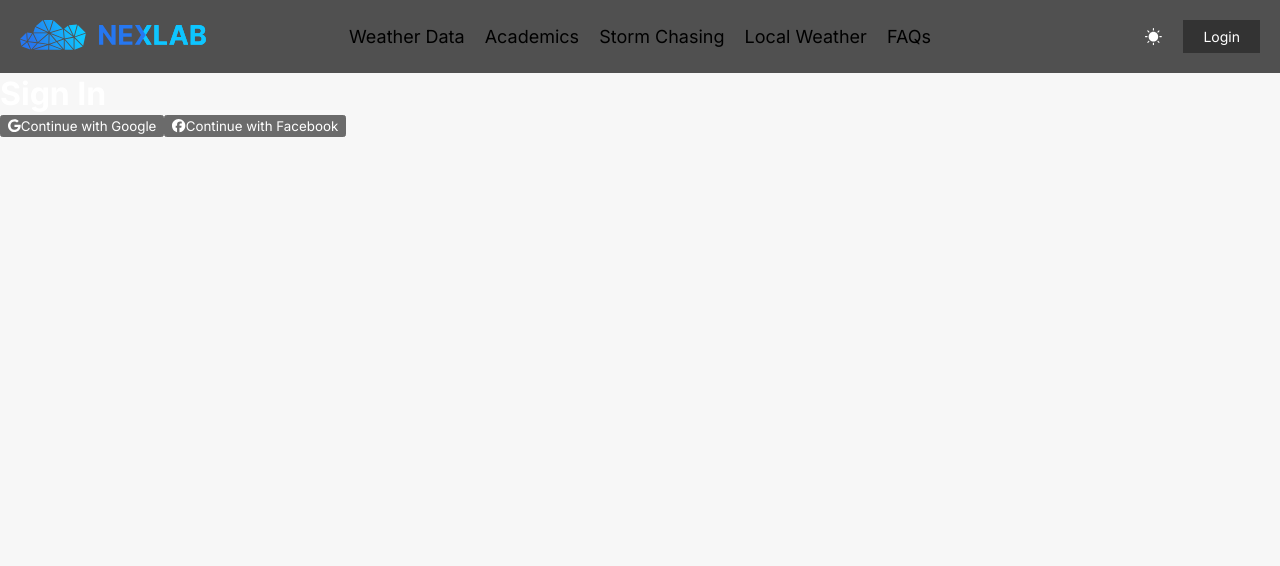
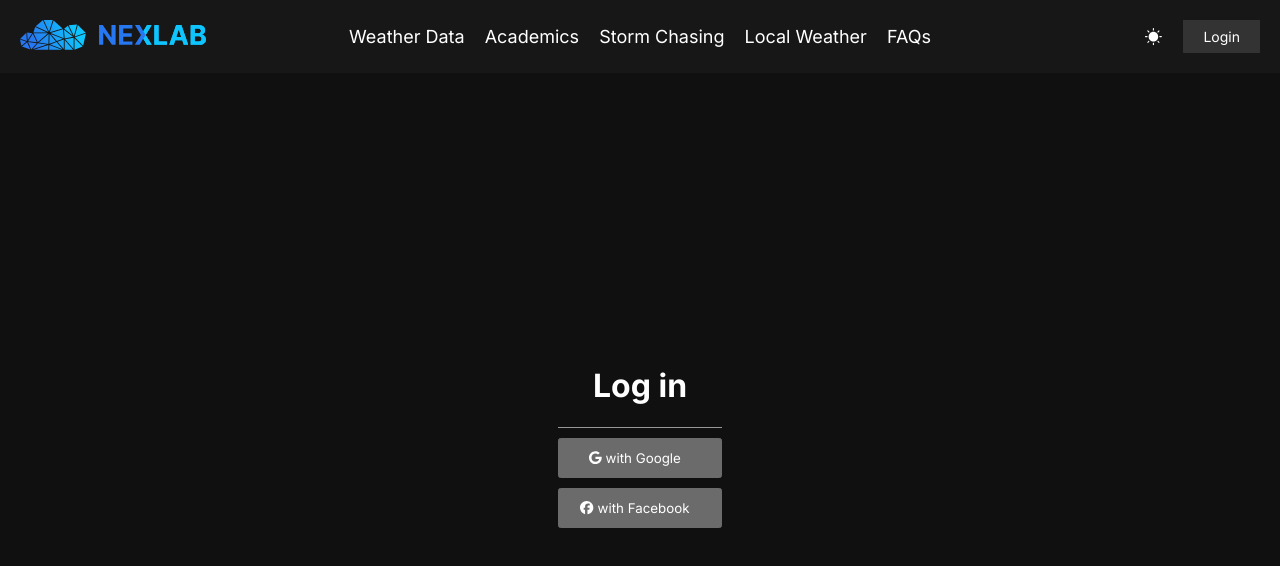
Before and after one commit to Panguino/NexLab_Client, a Next.js app: page /login in a window 1280 px wide. Shown: the top 566 px of the page. Built offline with nearby package versions, Linux system fonts and the light colour scheme; no server answers.

Commit message:
lightmode darkmode improvements

```diff
--- a/src/app/login/page.tsx
+++ b/src/app/login/page.tsx
@@ -1,13 +1,7 @@
-import { FacebookSignInButton, GoogleSignInButton } from '@/components/elements/AuthButtons/AuthButtons'
+import { Login } from '@/components/blocks/Login/Login'
 
 const Page = () => {
-	return (
-		<div>
-			<h1>Sign In</h1>
-			<GoogleSignInButton />
-			<FacebookSignInButton />
-		</div>
-	)
+	return <Login />
 }
 
 export default Page
--- /dev/null
+++ b/src/components/blocks/Login/Login.module.scss
@@ -0,0 +1,24 @@
+.Login {
+  display: flex;
+  flex-grow: 1;
+  justify-content: center;
+  align-items: center;
+  flex-direction: column;
+}
+.box {
+  h1 {
+    text-align: center;
+    padding: 20px 0;
+    border-bottom: 1px solid var(--color-grey8);
+  }
+  button {
+    padding: 10px 20px;
+    display: block;
+    margin-top: 10px;
+    width: 100%;
+    cursor: pointer;
+    span {
+      padding-right: 10px;
+    }
+  }
+}
--- /dev/null
+++ b/src/components/blocks/Login/Login.tsx
@@ -0,0 +1,15 @@
+import { FacebookSignInButton, GoogleSignInButton } from '@/components/elements/AuthButtons/AuthButtons'
+
+import styles from './Login.module.scss'
+
+export const Login = () => {
+	return (
+		<div className={styles.Login}>
+			<div className={styles.box}>
+				<h1>Log in</h1>
+				<GoogleSignInButton />
+				<FacebookSignInButton />
+			</div>
+		</div>
+	)
+}
--- a/src/components/elements/AuthButtons/AuthButtons.tsx
+++ b/src/components/elements/AuthButtons/AuthButtons.tsx
@@ -12,7 +12,7 @@ export function GoogleSignInButton() {
 	return (
 		<button onClick={handleClick}>
 			<FontAwesomeIcon icon={faGoogle} />
-			<span>Continue with Google</span>
+			<span> with Google</span>
 		</button>
 	)
 }
@@ -24,7 +24,7 @@ export function FacebookSignInButton() {
 	return (
 		<button onClick={handleClick}>
 			<FontAwesomeIcon icon={faFacebook} />
-			<span>Continue with Facebook</span>
+			<span> with Facebook</span>
 		</button>
 	)
 }
--- a/src/components/layout/Navigation/Navigation.module.scss
+++ b/src/components/layout/Navigation/Navigation.module.scss
@@ -3,7 +3,7 @@
   padding: 20px;
   display: flex;
   justify-content: space-between;
-  background-color: var(--color-white-grey15);
+  background-color: var(--color-white-grey19);
   transition: var(--themeChange);
   position: fixed;
   z-index: 100;
@@ -32,6 +32,7 @@
   a {
     text-decoration: none;
     transition: color 0.2s ease;
+    color: var(--color-black-white);
     &:hover {
       color: #2677f0;
       text-decoration: none;
--- a/src/styles/global.scss
+++ b/src/styles/global.scss
@@ -80,7 +80,6 @@ body {
   padding: 0;
   height: 100%;
   min-height: 100%;
-  background-color: var(--color-grey0-grey20);
 }
 body {
   a:hover {
@@ -88,7 +87,8 @@ body {
   }
 }
 .all {
-  background: #f7f7f7;
+  background-color: var(--color-grey0-grey20);
+  transition: var(--themeChange);
   height: 100%;
   min-height: 100%;
   display: flex;
```
